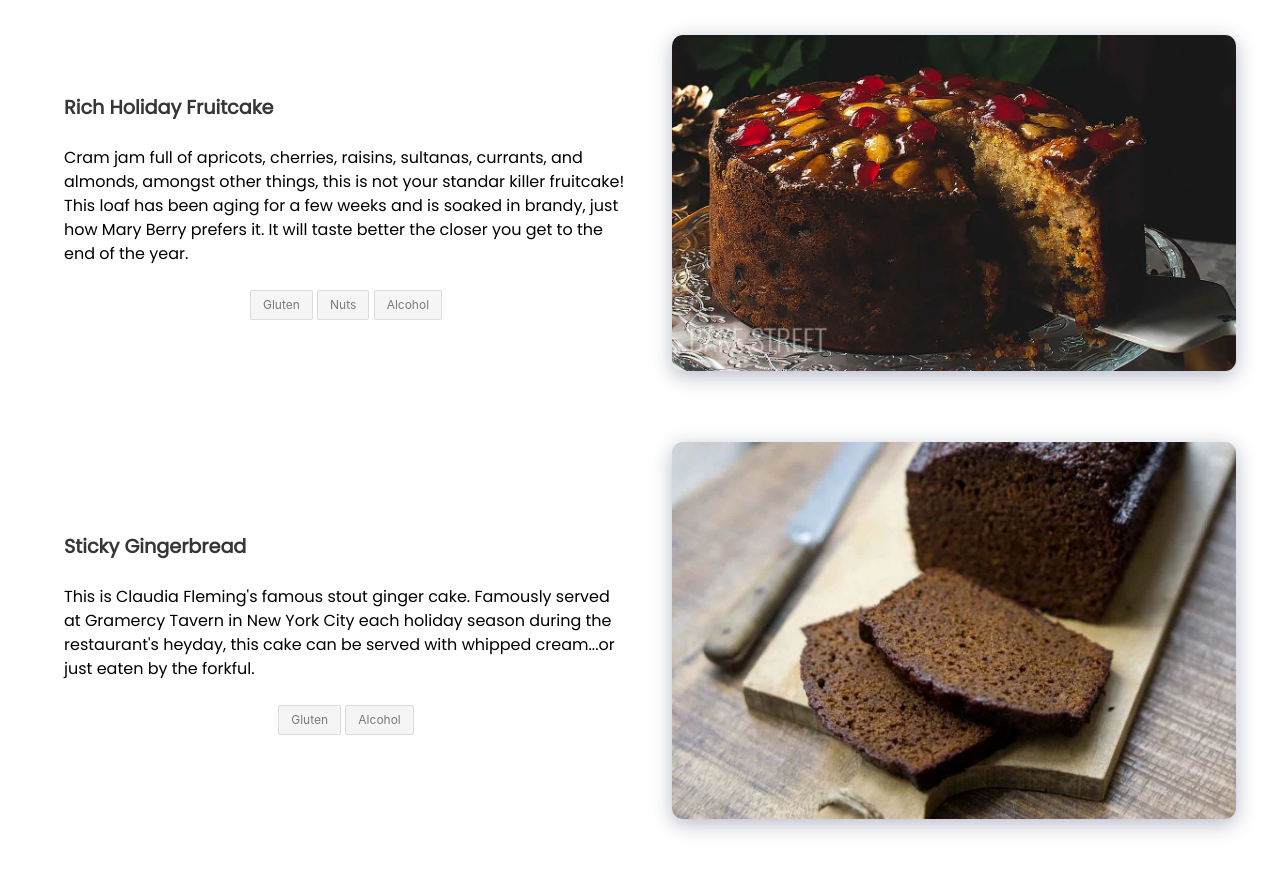
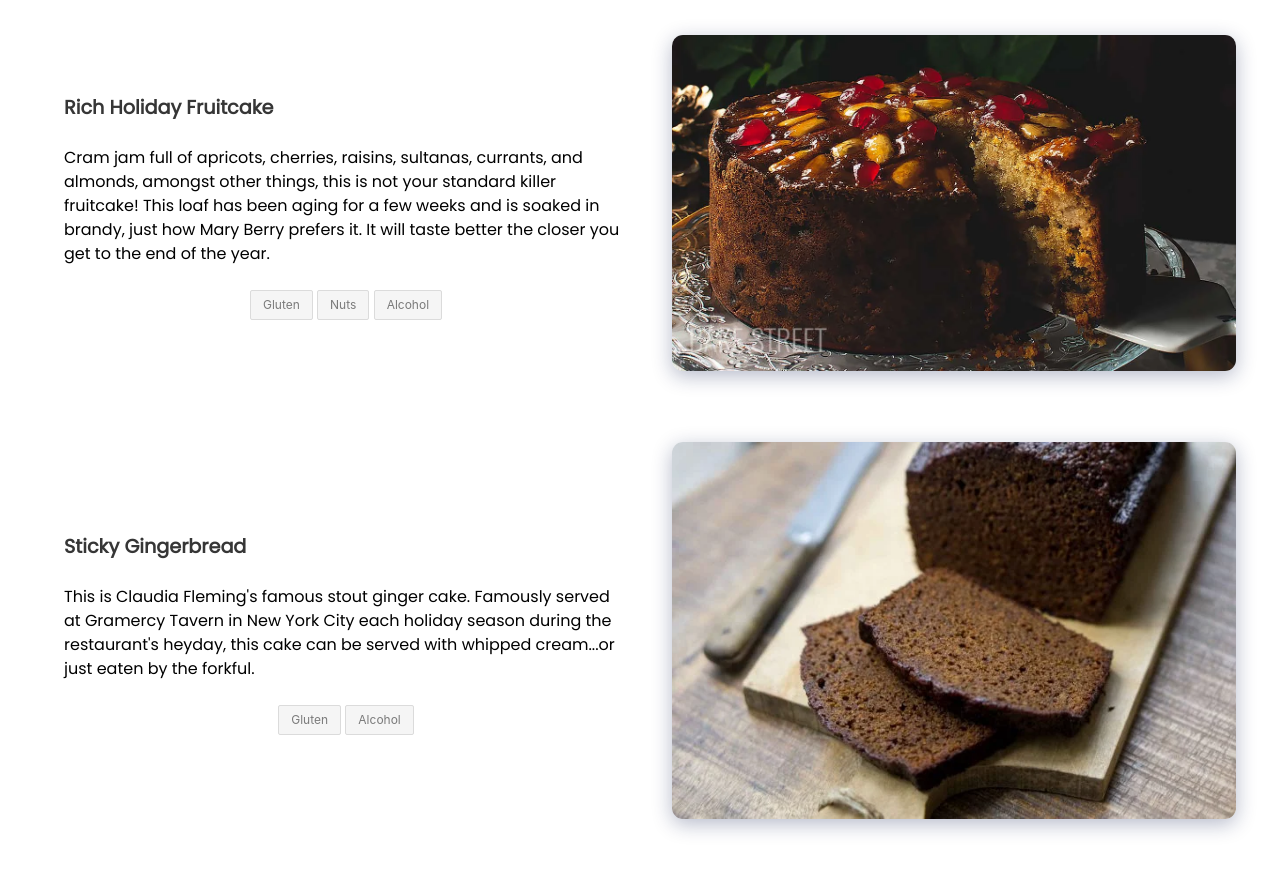
Before and after one commit to boyasm/cookies, a plain HTML site: page index.html in a window 1280 px wide. Shown: the part 977-1849 px from the top of the page. Drawn offline with nearby package versions, Linux system fonts and the light colour scheme; a script that the page names is missing.

Commit message:
typo fix

```diff
--- a/index.html
+++ b/index.html
@@ -129,7 +129,7 @@
               </p>
               <br />
               <p>
-                Cram jam full of apricots, cherries, raisins, sultanas, currants, and almonds, amongst other things, this is not your standar killer fruitcake!  This loaf has been aging for a few weeks and is soaked in brandy, just how Mary Berry prefers it. It will taste better the closer you get to the end of the year.
+                Cram jam full of apricots, cherries, raisins, sultanas, currants, and almonds, amongst other things, this is not your standard killer fruitcake!  This loaf has been aging for a few weeks and is soaked in brandy, just how Mary Berry prefers it. It will taste better the closer you get to the end of the year.
               </p>
               <br />
               <div class="is-divider"></div>
```
